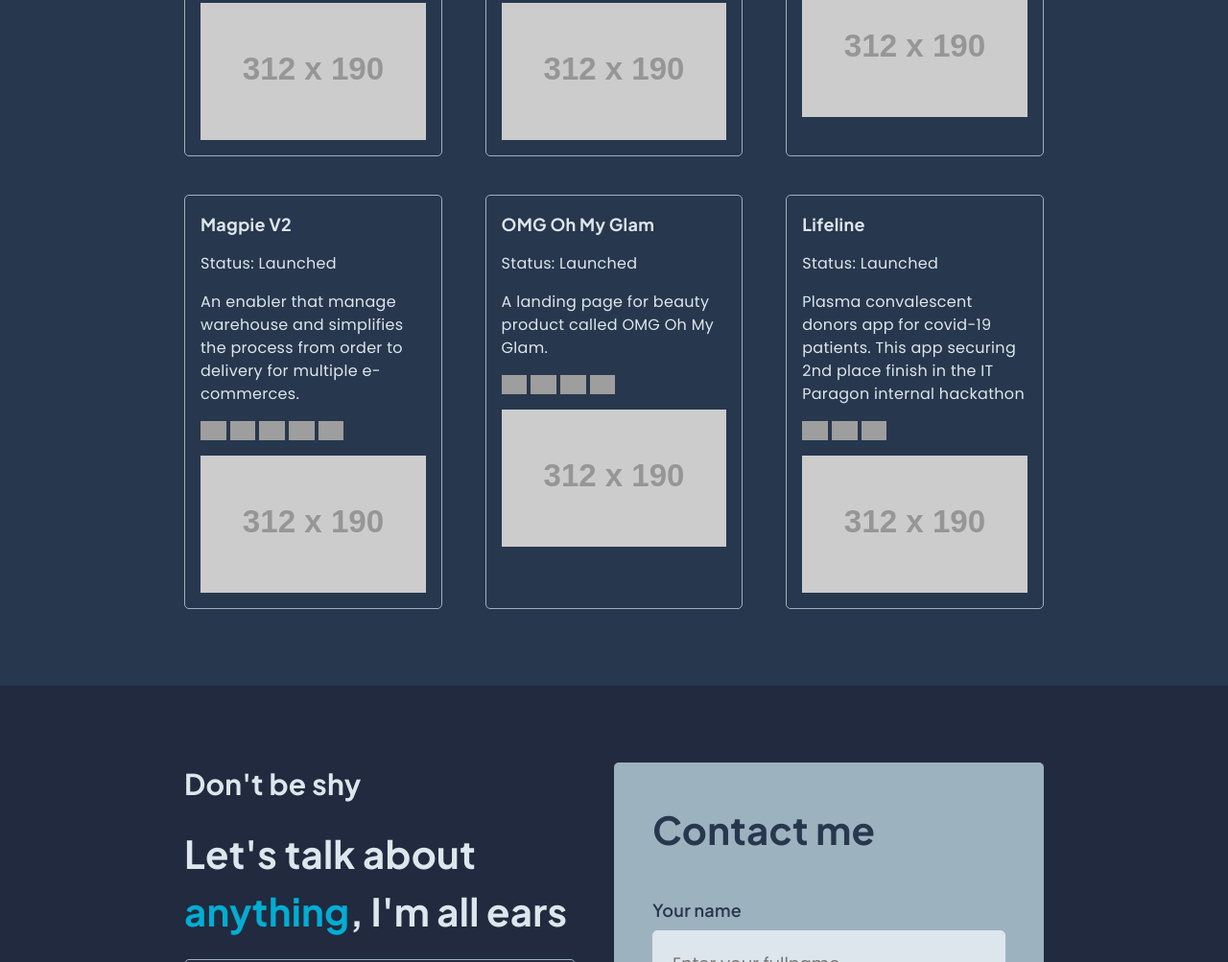
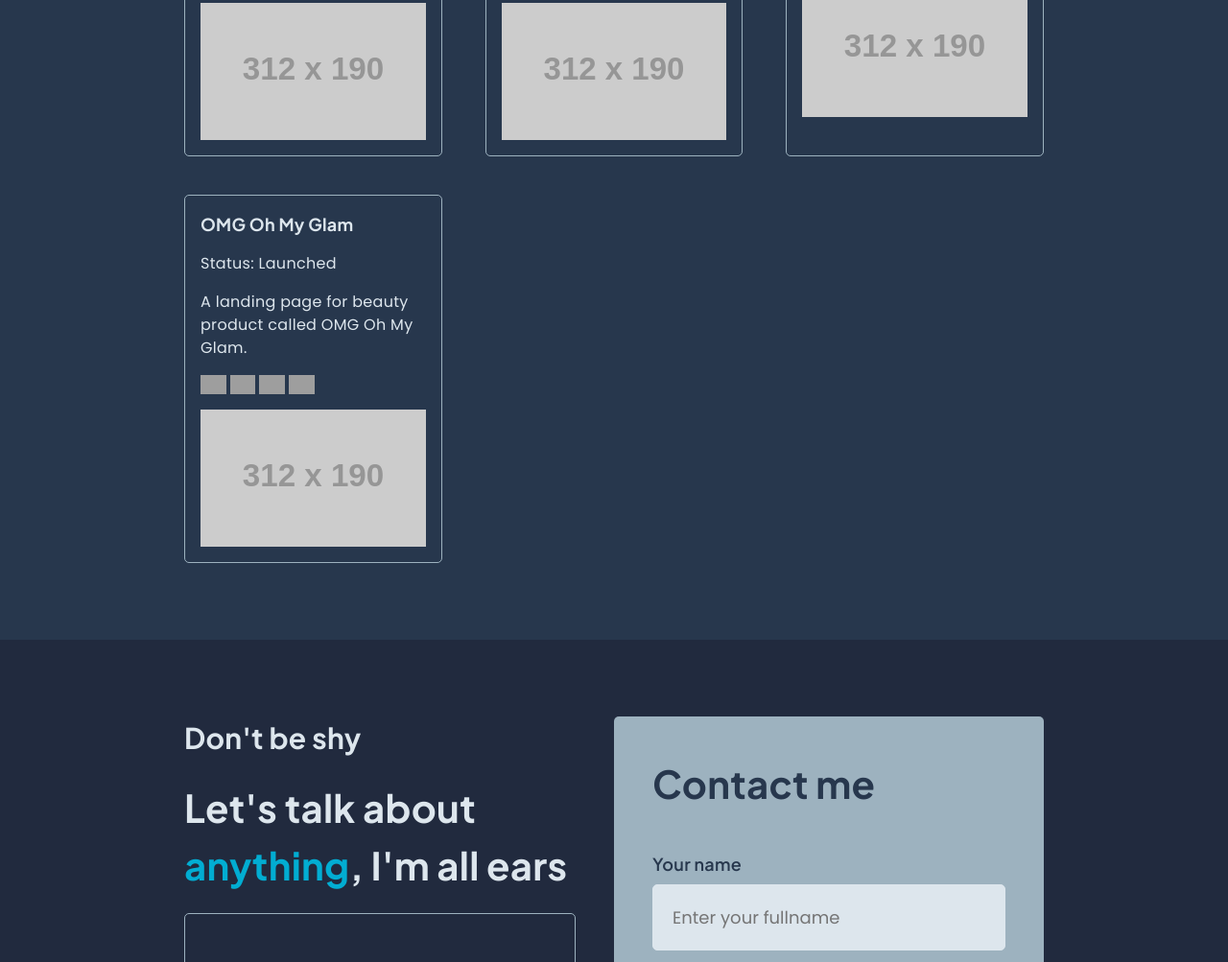
Before and after one commit to budiigunawan/budigunawan.com, a plain HTML site: page index.html in a window 1280 px wide. Shown: the part 2036-3039 px from the top of the page at 96% size. Drawn offline with Linux system fonts and the light colour scheme; grey boxes are pictures that could not be loaded; placeholder pictures from the web are drawn by us.

Commit message:
remove magpiev2 and lifeline from projects section

```diff
--- a/index.html
+++ b/index.html
@@ -316,62 +316,6 @@
             </div>
 
             <div class="projects__card">
-              <h4 class="projects__card__title plus-jakarta">Magpie V2</h4>
-              <p class="projects__card__subtitle poppins-regular">
-                Status: Launched
-              </p>
-              <p class="projects__card__subtitle poppins-regular">
-                An enabler that manage warehouse and simplifies the process from
-                order to delivery for multiple e-commerces.
-              </p>
-              <div class="projects__card__stacks">
-                <img
-                  loading="lazy"
-                  height="20px"
-                  src="https://img.shields.io/badge/-TypeScript-526d82?style=flat&amp;logo=typescript"
-                  alt="TypeScript"
-                />
-                <img
-                  loading="lazy"
-                  height="20px"
-                  src="https://img.shields.io/badge/-React-526d82?style=flat&amp;logo=react"
-                  alt="React"
-                />
-                <img
-                  loading="lazy"
-                  height="20px"
-                  src="https://img.shields.io/badge/-Next-526d82?style=flat&amp;logo=next.js"
-                  alt="Next"
-                />
-                <img
-                  loading="lazy"
-                  height="20px"
-                  src="https://img.shields.io/badge/-ChakraUI-526d82?style=flat&amp;logo=chakra-ui"
-                  alt="chakra-ui"
-                />
-                <img
-                  loading="lazy"
-                  height="20px"
-                  src="https://img.shields.io/badge/-Swr-526d82?style=flat&amp;logo=swr"
-                  alt="swr"
-                />
-              </div>
-              <img
-                class="projects__card__image"
-                src="https://placehold.jp/312x190.png"
-                alt="Project name's screenshoot"
-              />
-              <!-- <a
-                class="projects__card__see-more poppins-regular"
-                href="#"
-                target="_blank"
-                rel="noopener noreferrer"
-              >
-                See more <span><i class="fas fa-arrow-right"></i></span>
-              </a> -->
-            </div>
-
-            <div class="projects__card">
               <h4 class="projects__card__title plus-jakarta">OMG Oh My Glam</h4>
               <p class="projects__card__subtitle poppins-regular">
                 Status: Launched
@@ -397,50 +341,6 @@
                   height="20px"
                   src="https://img.shields.io/badge/-Gatsby-526d82?style=flat&amp;logo=gatsby"
                   alt="Gatsby"
-                />
-                <img
-                  loading="lazy"
-                  height="20px"
-                  src="https://img.shields.io/badge/-ChakraUI-526d82?style=flat&amp;logo=chakra-ui"
-                  alt="chakra-ui"
-                />
-              </div>
-              <img
-                class="projects__card__image"
-                src="https://placehold.jp/312x190.png"
-                alt="Project name's screenshoot"
-              />
-              <!-- <a
-                class="projects__card__see-more poppins-regular"
-                href="#"
-                target="_blank"
-                rel="noopener noreferrer"
-              >
-                See more <span><i class="fas fa-arrow-right"></i></span>
-              </a> -->
-            </div>
-
-            <div class="projects__card">
-              <h4 class="projects__card__title plus-jakarta">Lifeline</h4>
-              <p class="projects__card__subtitle poppins-regular">
-                Status: Launched
-              </p>
-              <p class="projects__card__subtitle poppins-regular">
-                Plasma convalescent donors app for covid-19 patients. This app
-                securing 2nd place finish in the IT Paragon internal hackathon
-              </p>
-              <div class="projects__card__stacks">
-                <img
-                  loading="lazy"
-                  height="20px"
-                  src="https://img.shields.io/badge/-React-526d82?style=flat&amp;logo=react"
-                  alt="React"
-                />
-                <img
-                  loading="lazy"
-                  height="20px"
-                  src="https://img.shields.io/badge/-TypeScript-526d82?style=flat&amp;logo=typescript"
-                  alt="TypeScript"
                 />
                 <img
                   loading="lazy"
```
